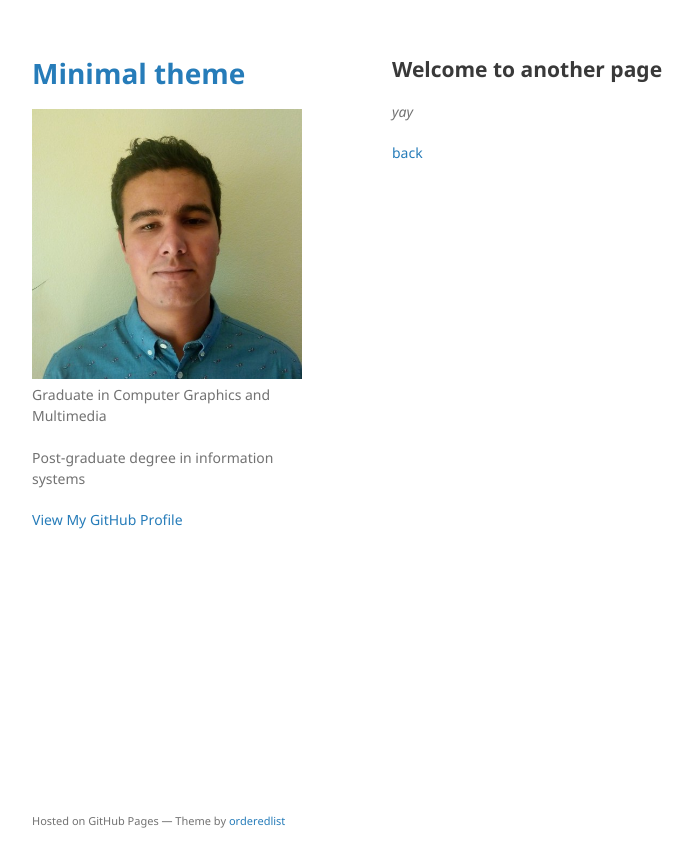
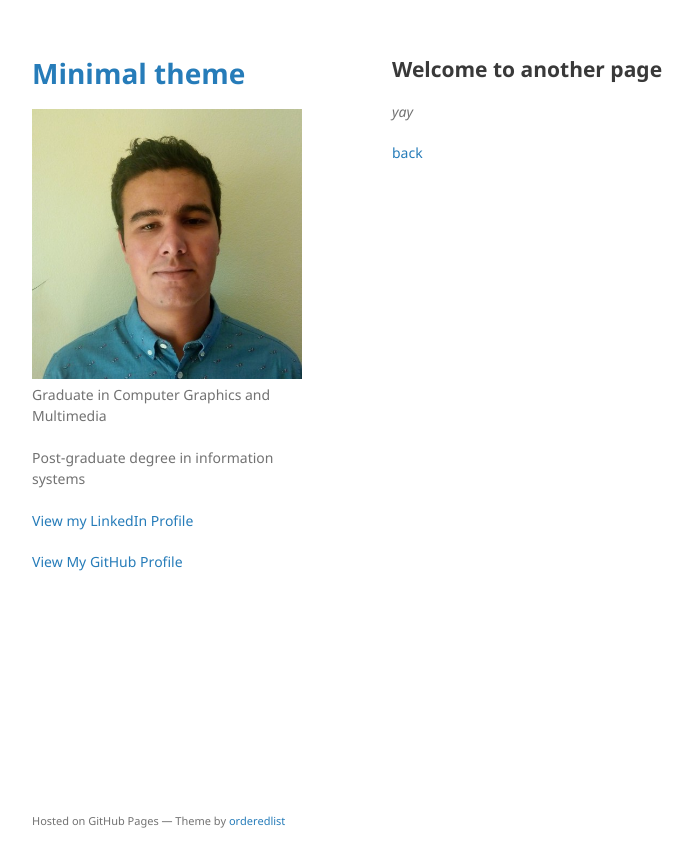
Before and after one commit to LopesJos/Lopesjos.github.io, a Jekyll site: the page built from another-page.md, in a window 1280 px wide. Shown: the top 867 px of the page, without its empty margins (178-871 px from the left). Built offline with Jekyll 4.4.1, drawn with Linux system fonts in a browser that asks for light colours; our own code applies the rules of GitHub Pages for plain Markdown files.

Commit message:
Update _config.yml

```diff
--- a/_config.yml
+++ b/_config.yml
@@ -1,6 +1,6 @@
 title: Minimal theme
 logo: /assets/img/cara.jpg
-description: Graduate in Computer Graphics and Multimedia <br> <br> Post-graduate degree in information systems
+description: Graduate in Computer Graphics and Multimedia <br> <br> Post-graduate degree in information systems <br> <br> <a href="https://https://www.linkedin.com/in/joselopes96/">View my LinkedIn Profile</a>
 show_downloads: false
 google_analytics:
 theme: jekyll-theme-minimal
```
